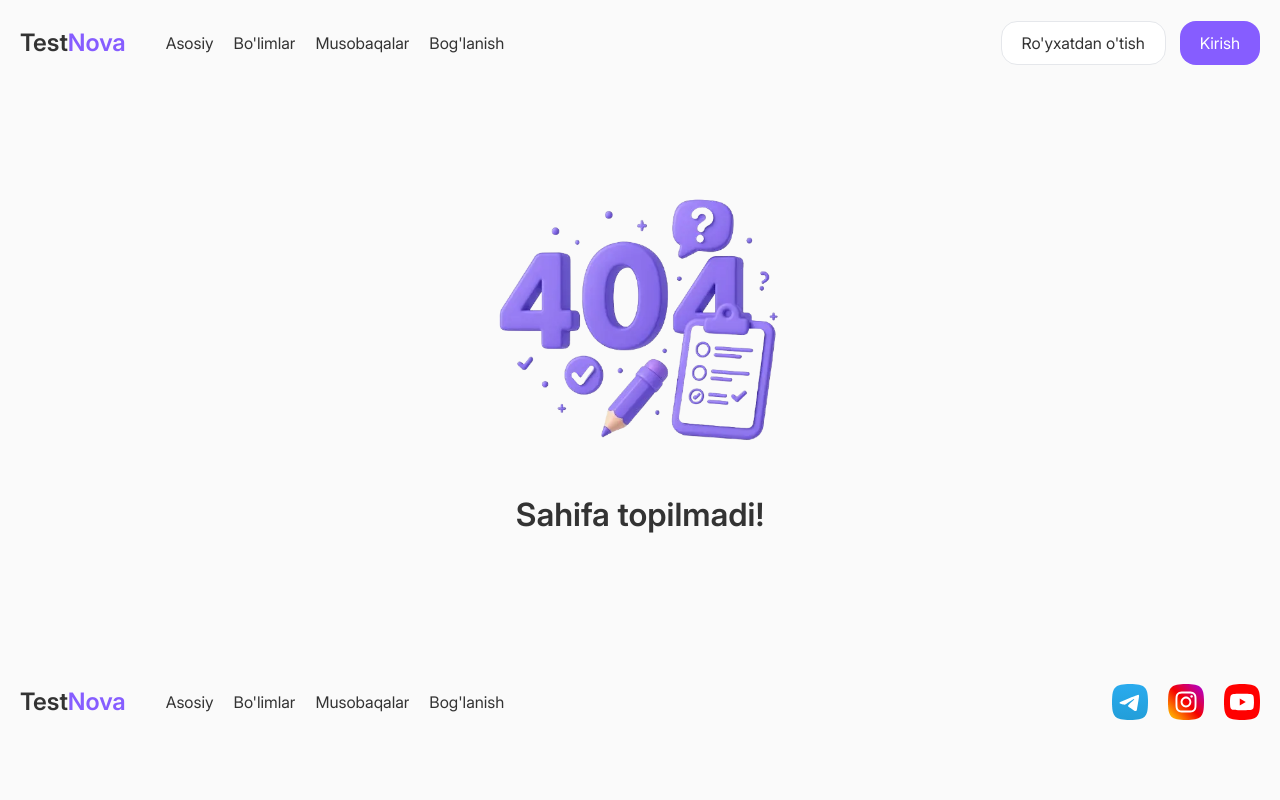
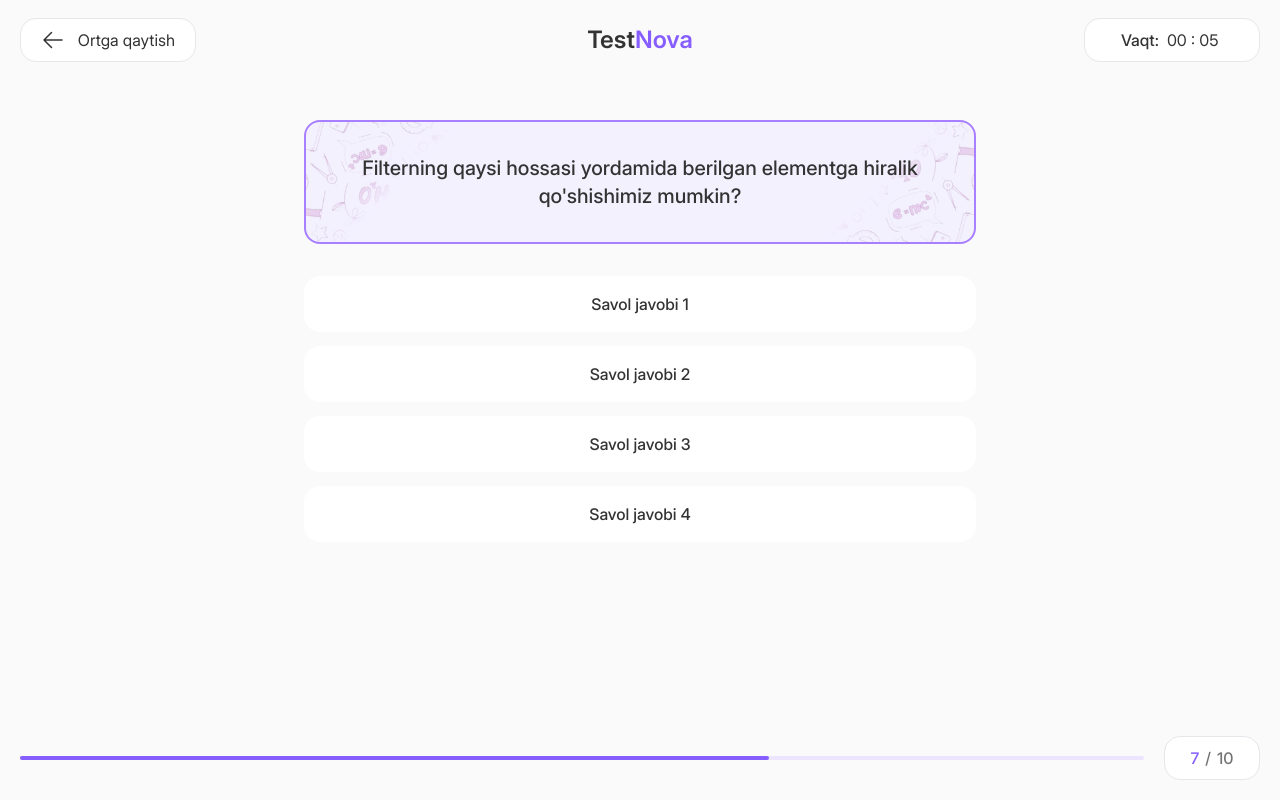
Before and after one commit to yaxyobekuz/testnova, a React (Vite) app: page /test/1 in a window 1280 px wide. Built offline with nearby package versions, Linux system fonts and the light colour scheme.

Commit message:
Add test page

```diff
--- a/src/App.jsx
+++ b/src/App.jsx
@@ -6,6 +6,7 @@ import {
 } from "react-router-dom";
 
 // Pages
+import Test from "./pages/Test";
 import Page404 from "./pages/Page404";
 import HomePage from "./pages/HomePage";
 import Category from "./pages/Category";
@@ -20,6 +21,7 @@ const App = () => {
       <Route path="/" element={<MainLayout />}>
         <Route index element={<HomePage />} />
         <Route path="*" element={<Page404 />} />
+        <Route path="test/:testId" element={<Test />} />
         <Route path="bolimlar" element={<Categories />} />
         <Route path="bolimlar/:categoryLink" element={<Category />} />
       </Route>
--- /dev/null
+++ b/src/features/test/index.jsx
@@ -0,0 +1,16 @@
+// Components
+import Main from "./components/Main";
+import Header from "./components/Header";
+import Footer from "./components/Footer";
+
+const TestFeature = () => {
+  return (
+    <div className="grow">
+      <Header />
+      <Main />
+      <Footer />
+    </div>
+  );
+};
+
+export default TestFeature;
--- /dev/null
+++ b/src/pages/Test.jsx
@@ -0,0 +1,3 @@
+import TestFeature from "../features/test";
+const Test = () => <TestFeature />;
+export default Test;
```
